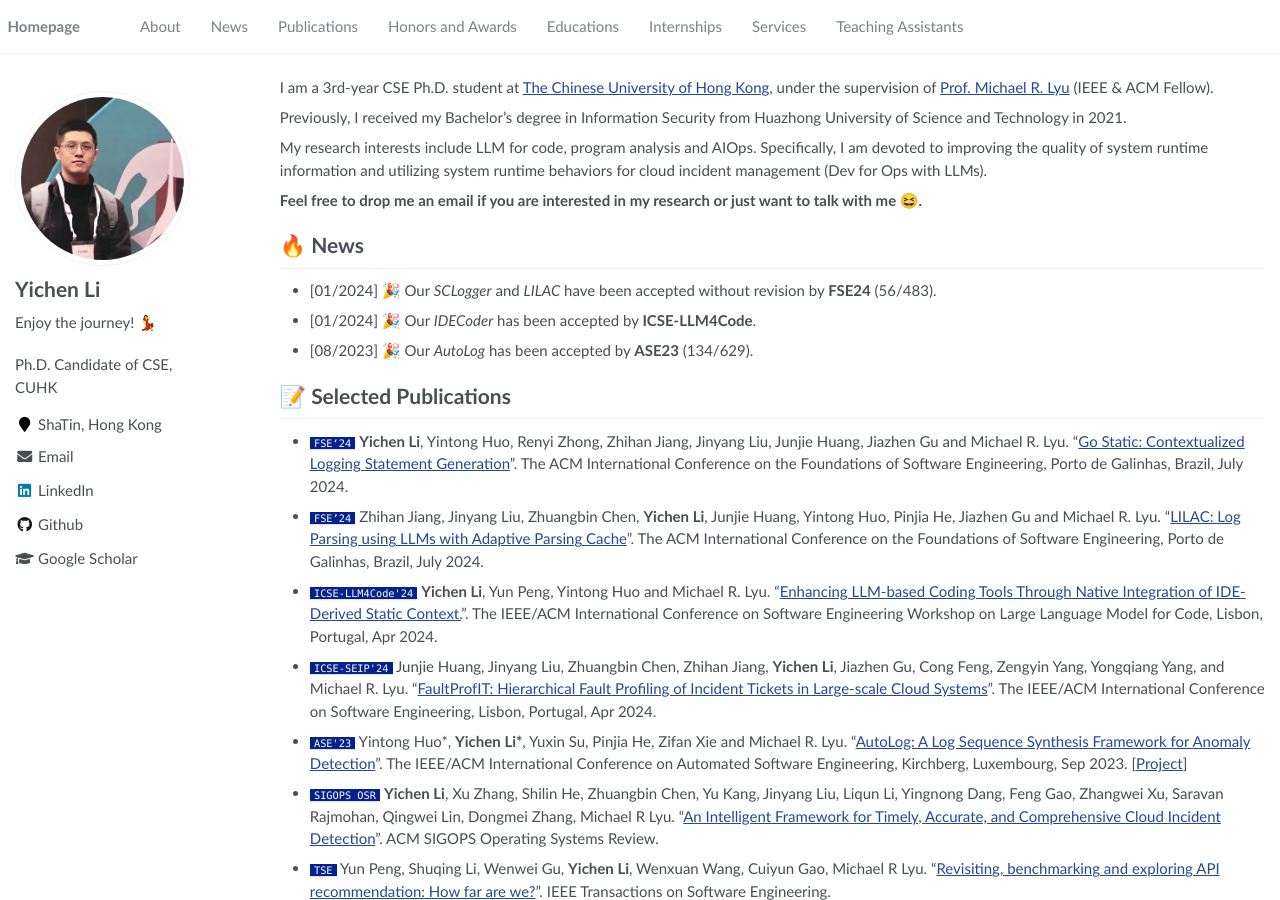
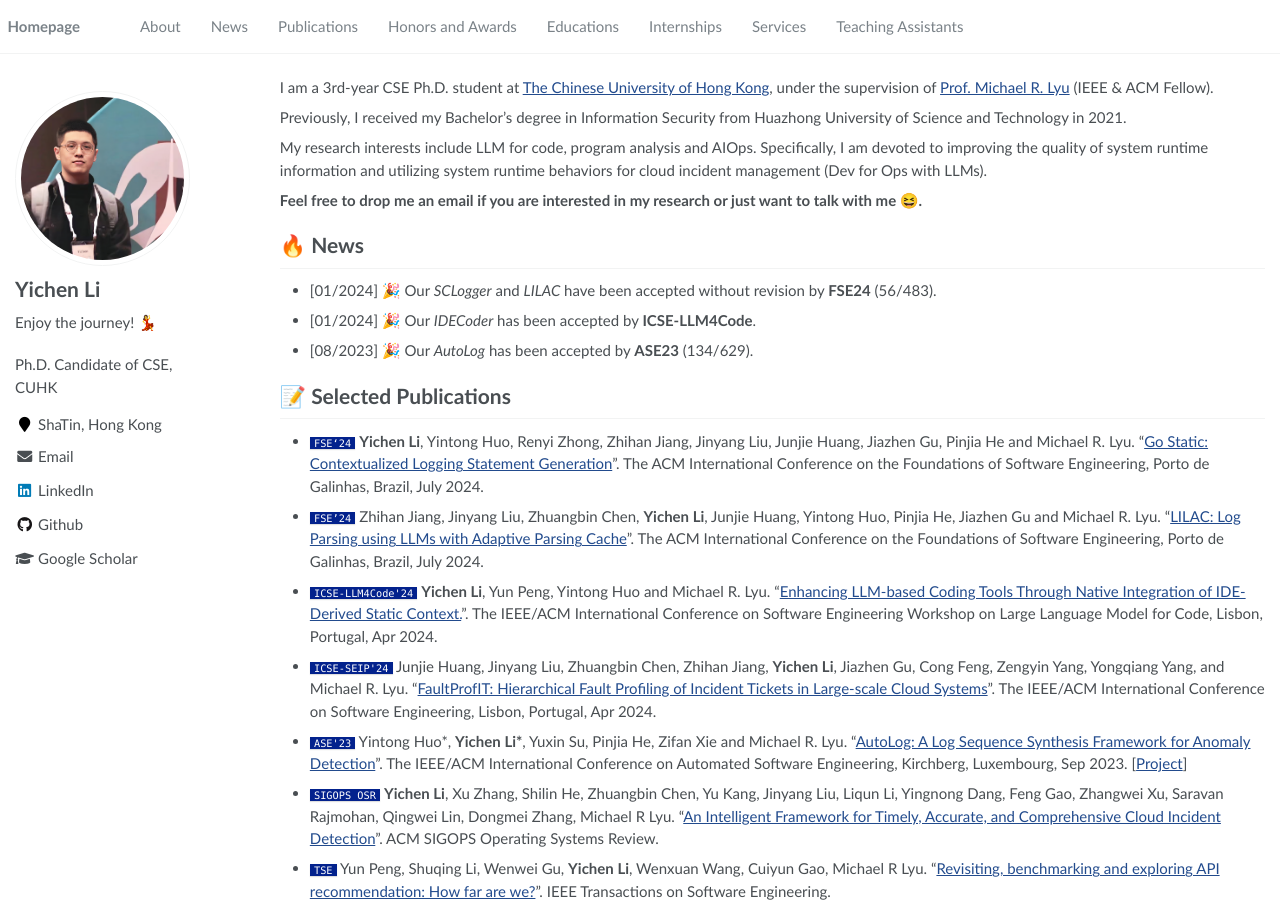
Before and after one commit to YichenLi00/YichenLi00.github.io, a Jekyll site: the page built from _pages/about.md, in a window 1280 px wide and 900 px high. Built offline with Jekyll 4.4.1, drawn with Linux system fonts in a browser that asks for light colours; a script that is not in the unit is left out.

Commit message:
Update pub.md

```diff
--- a/_pages/includes/pub.md
+++ b/_pages/includes/pub.md
@@ -1,5 +1,5 @@
 # 📝 Selected Publications
-- `FSE‘24` **Yichen Li**, Yintong Huo, Renyi Zhong, Zhihan Jiang, Jinyang Liu, Junjie Huang, Jiazhen Gu and Michael R. Lyu. "[Go Static: Contextualized Logging Statement Generation](todo)". The ACM International Conference on the Foundations of Software Engineering, Porto de Galinhas, Brazil, July 2024.
+- `FSE‘24` **Yichen Li**, Yintong Huo, Renyi Zhong, Zhihan Jiang, Jinyang Liu, Junjie Huang, Jiazhen Gu, Pinjia He and Michael R. Lyu. "[Go Static: Contextualized Logging Statement Generation](todo)". The ACM International Conference on the Foundations of Software Engineering, Porto de Galinhas, Brazil, July 2024.
 - `FSE’24` Zhihan Jiang, Jinyang Liu, Zhuangbin Chen, **Yichen Li**, Junjie Huang, Yintong Huo, Pinjia He, Jiazhen Gu and Michael R. Lyu. "[LILAC: Log Parsing using LLMs with Adaptive Parsing Cache](todo)". The ACM International Conference on the Foundations of Software Engineering, Porto de Galinhas, Brazil, July 2024.
 - `ICSE-LLM4Code'24` **Yichen Li**, Yun Peng, Yintong Huo and Michael R. Lyu. "[Enhancing LLM-based Coding Tools Through Native Integration of IDE-Derived Static Context.](todo)". The IEEE/ACM International Conference on Software Engineering Workshop on Large Language Model for Code, Lisbon, Portugal, Apr 2024.
 - `ICSE-SEIP'24` Junjie Huang, Jinyang Liu, Zhuangbin Chen, Zhihan Jiang, **Yichen Li**, Jiazhen Gu, Cong Feng, Zengyin Yang, Yongqiang Yang, and Michael R. Lyu. "[FaultProfIT: Hierarchical Fault Profiling of Incident Tickets in Large-scale Cloud Systems](todo)". The IEEE/ACM International Conference on Software Engineering, Lisbon, Portugal, Apr 2024.
```
